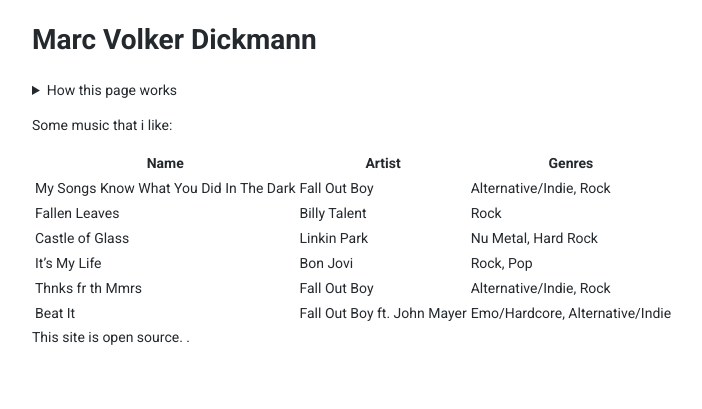
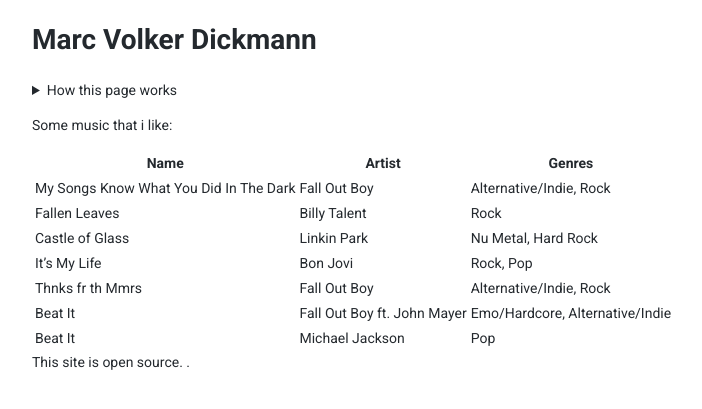
Before and after one commit to marc-q/fmtone, a Jekyll site: the page built from music.md, in a window 1280 px wide. Shown: the top 409 px of the page, without its empty margins (116-818 px from the left). Built offline with Jekyll 4.4.1, drawn with Linux system fonts in a browser that asks for light colours.

Commit message:
Add Beat It

```diff
--- a/music.md
+++ b/music.md
@@ -18,3 +18,4 @@
 | It's My Life | Bon Jovi | Rock, Pop |
 | Thnks fr th Mmrs | Fall Out Boy | Alternative/Indie, Rock |
 | Beat It | Fall Out Boy ft. John Mayer | Emo/Hardcore, Alternative/Indie |
+| Beat It | Michael Jackson | Pop |
```
